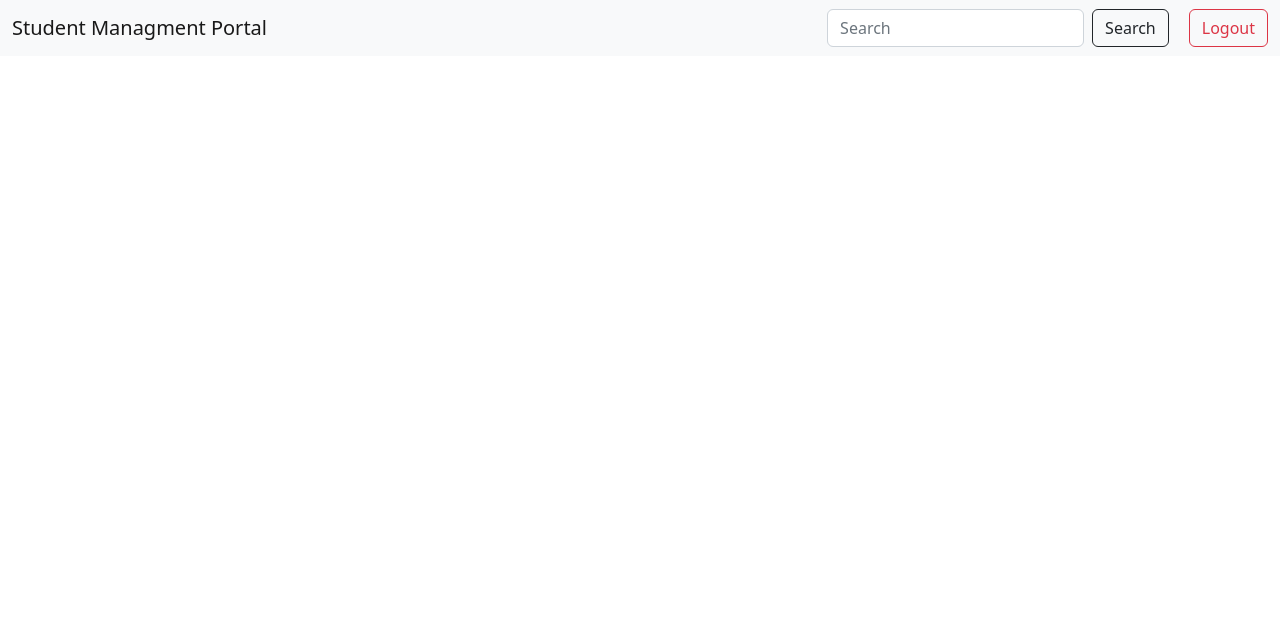
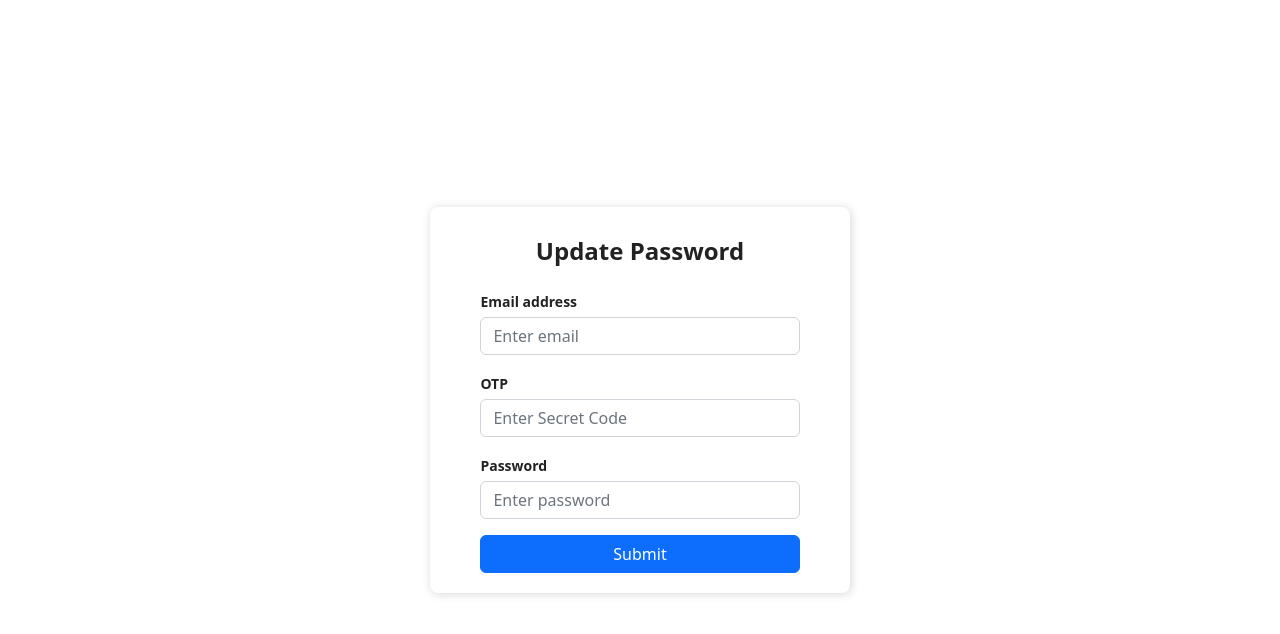
Before and after one commit to JanviBuddhadev/webportal, a React (Create React App) app: page /GeneratePassword in a window 1280 px wide. Shown: the top 634 px of the page. Built offline with nearby package versions, Linux system fonts and the light colour scheme.

Commit message:
Added Login integration

```diff
--- a/src/App.js
+++ b/src/App.js
@@ -11,13 +11,14 @@ import EditStudent from './Pages/EditStudent';
 import DeleteStudent from './Pages/DeleteStudent';
 import StudentDashboard from './Pages/StudentDashboard';
 import { BrowserRouter, Route, Link, Routes } from 'react-router-dom';
+import ForgotPassword from './Pages/ForgotPassword';
 
 
 function App() {
   return (
     <div className="App">
      <Fragment>
-     {window.location.pathname === '/' || window.location.pathname === '/Login' ? null
+     {window.location.pathname === '/' || window.location.pathname === '/Login' || window.location.pathname === '/GeneratePassword'  ? null
       : <NavBar></NavBar>}
 
       <BrowserRouter>
@@ -28,6 +29,7 @@ function App() {
               <Route exact path='/Addstudent'  element={<AddStudent />}></Route>
               <Route exact path='/EditStudent'  element={<EditStudent />}></Route>
               <Route exact path='/DeleteStudent'  element={<DeleteStudent />}></Route>
+              <Route exact path='/GeneratePassword'  element={<ForgotPassword />}></Route>
           </Routes>
       </BrowserRouter>
 
--- /dev/null
+++ b/src/Pages/ForgotPassword.js
@@ -0,0 +1,68 @@
+import React, { Component } from "react";
+import { ConeStriped } from "react-bootstrap-icons";
+import swal from 'sweetalert';
+class ForgotPassword extends Component {
+  constructor(props) {
+    super(props);
+    this.state = {
+      Username: '',
+      Password: ''
+    };
+  }
+
+handleChangeUN= (e)=> {
+  this.setState({Username:e.target.value});
+  }
+  handleChangePW= (e)=> {
+    this.setState({Password:e.target.value});
+    }
+
+  render() {
+    return (
+      <div className="Auth-form-container">
+        <form className="Auth-form">
+          <div className="Auth-form-content">
+            <h3 className="Auth-form-title">Update Password</h3>
+            <div className="form-group mt-3">
+              <label>Email address</label>
+              <input
+                type="email"
+                className="form-control mt-1"
+                onChange={this.handleChangeUN}
+                placeholder="Enter email"
+                value={this.state.Username}
+              />
+            </div>
+            <div className="form-group mt-3">
+              <label>OTP</label>
+              <input
+                type="password"
+                className="form-control mt-1"
+                onChange={this.handleChangePW}
+                placeholder="Enter Secret Code"
+                value={this.state.Password}
+              />
+            </div>
+            <div className="form-group mt-3">
+              <label>Password</label>
+              <input
+                type="password"
+                className="form-control mt-1"
+                onChange={this.handleChangePW}
+                placeholder="Enter password"
+                value={this.state.Password}
+              />
+            </div>
+            <div className="d-grid gap-2 mt-3">
+              <button type="submit" className="btn btn-primary" onClick={this.Login}>
+                Submit
+              </button>
+            </div>
+          </div>
+        </form>
+      </div>
+    );
+  }
+}
+
+export default ForgotPassword;
--- a/src/Pages/Login.js
+++ b/src/Pages/Login.js
@@ -1,78 +1,112 @@
 import React, { Component } from "react";
-import swal from 'sweetalert';
+import { Check, ConeStriped } from "react-bootstrap-icons";
+import swal from "sweetalert";
 class Login extends Component {
   constructor(props) {
     super(props);
     this.state = {
-      Username: '',
-      Password: ''
+      Username: "",
+      Password: "",
+      IsEmailConfirmed: false,
     };
   }
 
-  Login=(e)=>{
+  Login = (e) => {
     e.preventDefault();
     console.log(this.state.Username);
     console.log(this.state.Password);
-    fetch('https://localhost:5001/api/accounts/login',{
-
-        method:'POST',
-        headers:{
-            'Content-Type':'application/json'
-        },
-        body: JSON.stringify(
+    fetch("https://localhost:5001/api/accounts/login", {
+      method: "POST",
+      headers: {
+        "Content-Type": "application/json",
+        Accept: "application/json",
+      },
+      body: JSON.stringify({
+        emailAddress: this.state.Username,
+        password: this.state.Password,
+      }),
+    }).then((res) => {
+      if (res.status == 200) {
+        res.json().then((data) => {
+          var authToken = data.token;
+          localStorage.setItem("authToken", authToken);
+          this.setState({
+            IsEmailConfirmed: data.isEmailConfimed,
+          });
+          console.log(data);
+          fetch(
+            "https://localhost:5001/api/accounts/GetUserRole?email=" +
+              this.state.Username,
             {
-                "emailAddress": this.state.Username,
-                "password": this.state.Password,
+              method: "POST",
+              headers: {
+                "Content-Type": "application/json",
+                Accept: "application/json",
+              },
+            }
+          ).then((res) => {
+            res.json().then((data) => {
+              if (data === "Admin") {
+                window.location.href = "/AdminDashboard";
+              } else {
+                if (this.state.IsEmailConfirmed) {
+                  window.location.href = "/StudentDashboard";
+                }
+                else
+                {
+                  fetch("https://localhost:5001/api/accounts/verify", {
+                    method: "POST",
+                    headers: {
+                      "Content-Type": "application/json",
+                      Accept: "application/json",
+                    },
+                    body: JSON.stringify({
+                      emailAddress: this.state.Username
+                    }),
+                  }).then((res)=>{
+                    if(res.status == 200){
+                      swal({
+                        title: "Please check your email!!!",
+                        text: "OTP sent successfully on your registered EmailId",
+                        icon: "Success",
+                        dangerMode: false,
+                      });
+                      window.location.href = "/GeneratePassword";
+                    }
+                    else{
+                      swal({
+                        title: "ERROR",
+                        text: "Your Email Id is not registered",
+                        icon: "warning",
+                        dangerMode: true,
+                      });
+                    }
+                  })
+                }
               }
-        )
-    }).then(res=>{
-       if(res.status == 200)
-       {
-           res.json().then(data =>{
-            var authToken = data.token;
-            localStorage.setItem("authToken",authToken);
-            console.log(data);
-
-            fetch('https://localhost:5001/api/accounts/GetUserRole',{
-
-              method:'POST',
-              headers:{
-                  'Content-Type':'application/json'
-              },
-              body: JSON.stringify(
-                {
-                    "email": this.state.Username,
-                  }
-            )
-          }).then (res=>{
-            console.log(res);
-          })
-            // if(){
-            //   window.location.href = "/AdminDashboard";
-            // }
-            // else{
-            //   window.location.href = "/StudentDashboard";
-            // }
-           })
-       }
-       else
-       {
+            });
+          });
+        });
+      } else {
         swal({
           title: "Something went wrong!",
           text: "Your Username or password is wrong!!",
           icon: "warning",
           dangerMode: true,
-        })
-       }
-    })
-}
+        });
+      }
+    });
+  };
 
-handleChangeUN= (e)=> {
-  this.setState({Username:e.target.value});
-  }
-  handleChangePW= (e)=> {
-    this.setState({Password:e.target.value});
-    }
+  // handleOnChange = () => {
+  //   this.setState({isChecked: true});
+  // };
+  handleChangeUN = (e) => {
+    this.setState({ Username: e.target.value });
+  };
+  handleChangePW = (e) => {
+    this.setState({ Password: e.target.value });
+  };
 
   render() {
     return (
@@ -100,13 +134,32 @@ handleChangeUN= (e)=> {
                 value={this.state.Password}
               />
             </div>
+            {/* <div className="isStudent">
+              <input
+                type="checkbox"
+                id="topping"
+                name="topping"
+                value="Paneer"
+                checked={this.state.isChecked}
+                onChange={this.handleOnChange}
+              />
+              First Time Login ?
+            </div> */}
             <div className="d-grid gap-2 mt-3">
-              <button type="submit" className="btn btn-primary" onClick={this.Login}>
+              <button
+                type="submit"
+                className="btn btn-primary"
+                onClick={this.Login}
+              >
                 Submit
               </button>
             </div>
             <p className="forgot-password text-right mt-2">
-              Forgot <a href="#">password?</a>
+              <a href="#">Forgot password</a>
+
+              {/* <a href="#" style={{ marginLeft: "10" }}>
+                Generate Password
+              </a> */}
             </p>
           </div>
         </form>
```
